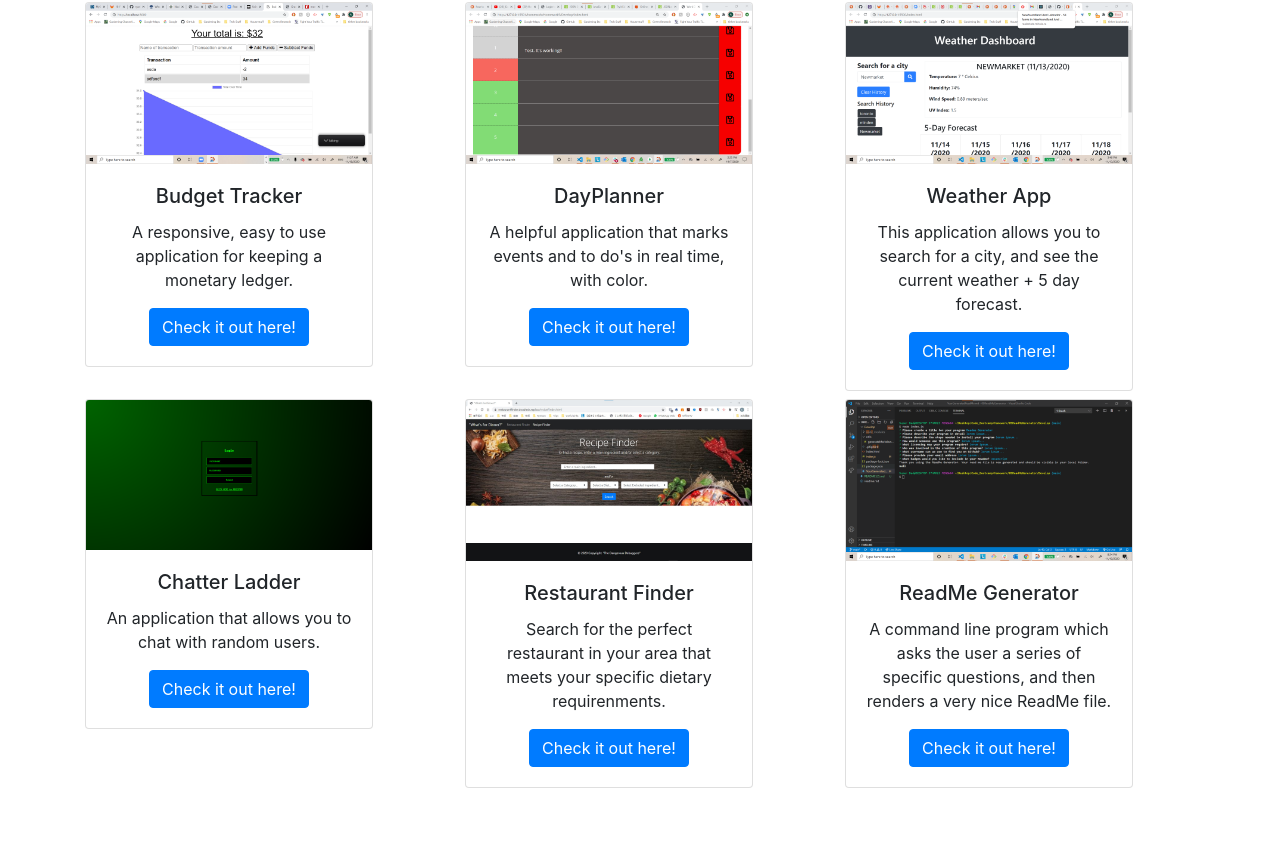
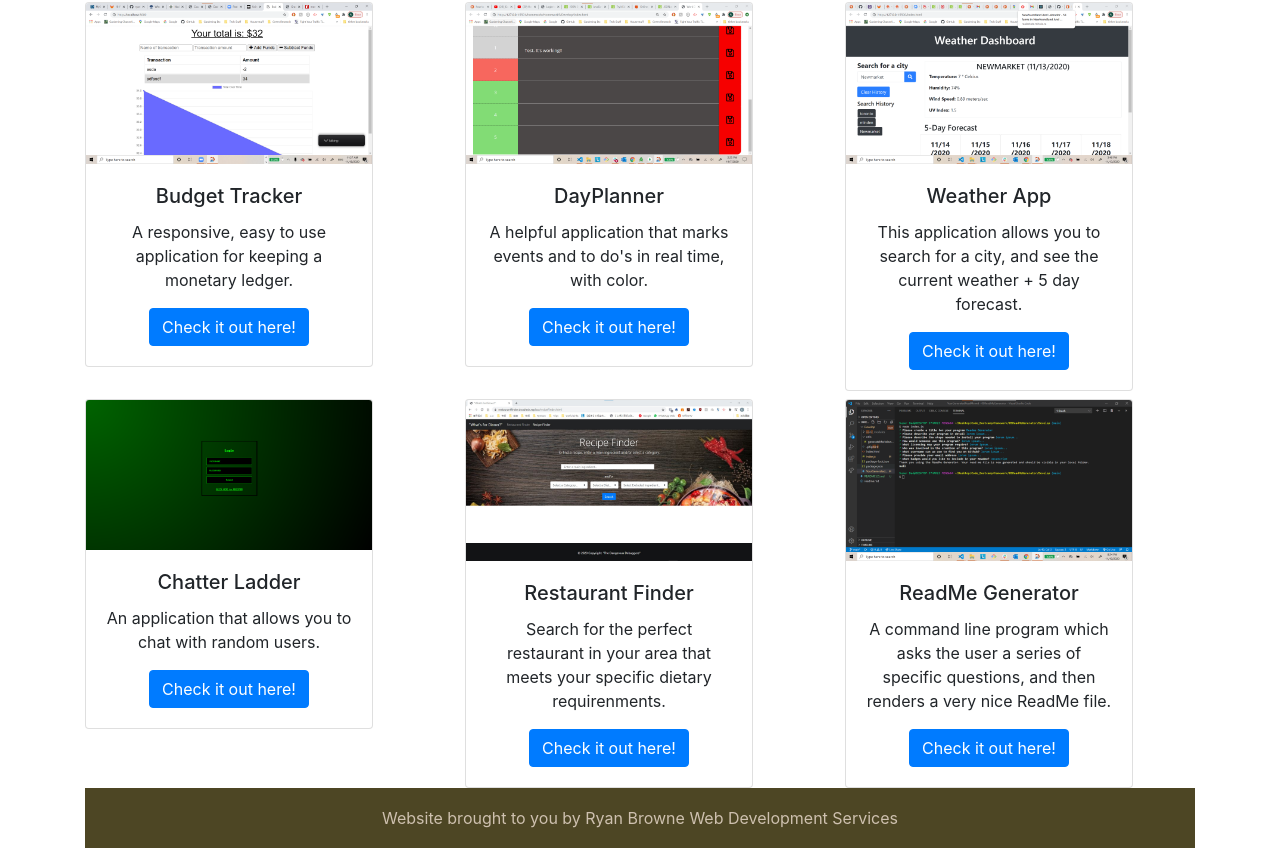
Before and after one commit to ryanbrowne360/ReactPortfolio, a React (Create React App) app in the folder my-react-app/: page /portfolio in a window 1280 px wide. Shown: the part 262-1110 px from the top of the page. Before the commit the page ends 1050 px from the top, so only its background shows below. Built offline with nearby package versions, Linux system fonts and the light colour scheme.

Commit message:
near completion

```diff
--- a/my-react-app/package.json
+++ b/my-react-app/package.json
@@ -1,4 +1,5 @@
 {
+  "homepage":"https://github.com/ryanbrowne360/ReactPortfolio"
   "name": "my-react-app",
   "version": "0.1.0",
   "private": true,
--- a/my-react-app/src/App.js
+++ b/my-react-app/src/App.js
@@ -3,6 +3,7 @@ import Navbar from "./components/Navbar";
 import Portfolio from "./views/Portfolio";
 import Contact from "./views/Contact";
 import Home from "./views/Home";
+import Footer from "./components/Footer"
 import { BrowserRouter, Switch, Route } from "react-router-dom";
 
 function App() {
@@ -10,6 +11,7 @@ function App() {
         <BrowserRouter>
 
             <div className="App">
+                <div>
                     <Navbar />
 
                     <Switch>
@@ -20,7 +22,11 @@ function App() {
 
                     </Switch>
                 </div>
+                <div class="container"><Footer /></div>
+
+            </div>
         </BrowserRouter>
+
     );
 }
 export default App;
--- /dev/null
+++ b/my-react-app/src/components/Footer.css
@@ -0,0 +1,12 @@
+.footer {
+    background-color:#4d4624;
+    color:  rgb(206, 192, 175);
+    position: relative;
+    padding: 15px;
+    align-content: center;
+    left: 0;
+    height: 60px;
+    bottom: 0;
+    width: 100%;
+    text-align: center;
+}
--- /dev/null
+++ b/my-react-app/src/components/Footer.js
@@ -0,0 +1,13 @@
+import React from "react";
+import './Footer.css'
+
+function Footer(){
+
+    return(
+        <div className="footer">
+           Website brought to you by Ryan Browne Web Development Services
+        </div>
+    )
+}
+
+export default Footer;
```
Lines whose indentation alone changed are shown as unchanged.
